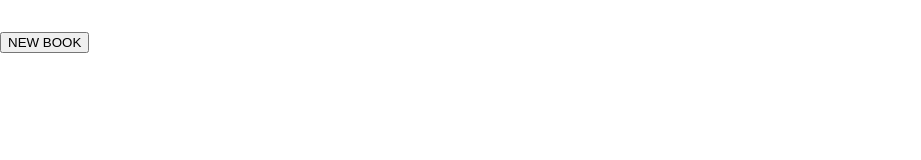
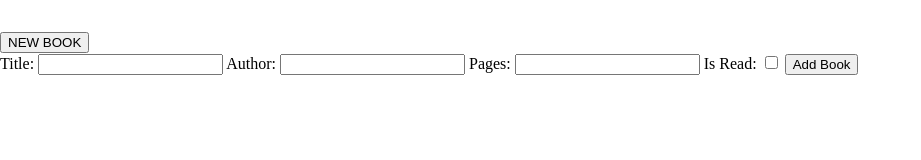
Before and after one commit to Leshis/library, a website: page index.html in a window 1280 px wide. Shown: the whole page, without its empty margins (0-921 px from the left). Drawn offline with Linux system fonts and the light colour scheme.

Commit message:
Added form to add new book

```diff
--- a/index.html
+++ b/index.html
@@ -17,5 +17,26 @@
     </div>
     <form action="post"></form>
     <button id="new-book">NEW BOOK</button>
+
+    <div id="modal" class="modal">
+        <div class="modal-content">
+            <form id="book-form">
+                <label for="title">Title:</label>
+                <input type="text" id="title" name="title" required>
+
+                <label for="author">Author:</label>
+                <input type="text" id="author" name="author" required>
+
+                <label for="pages">Pages:</label>
+                <input type="number" id="pages" name="pages" required>
+
+                <label for="is-read">Is Read:</label>
+                <input type="checkbox" id="is-read" name="is-read">
+
+                <button type="submit">Add Book</button>
+            </form>
+        </div>
+    </div>
+
 </body>
 </html>
```
